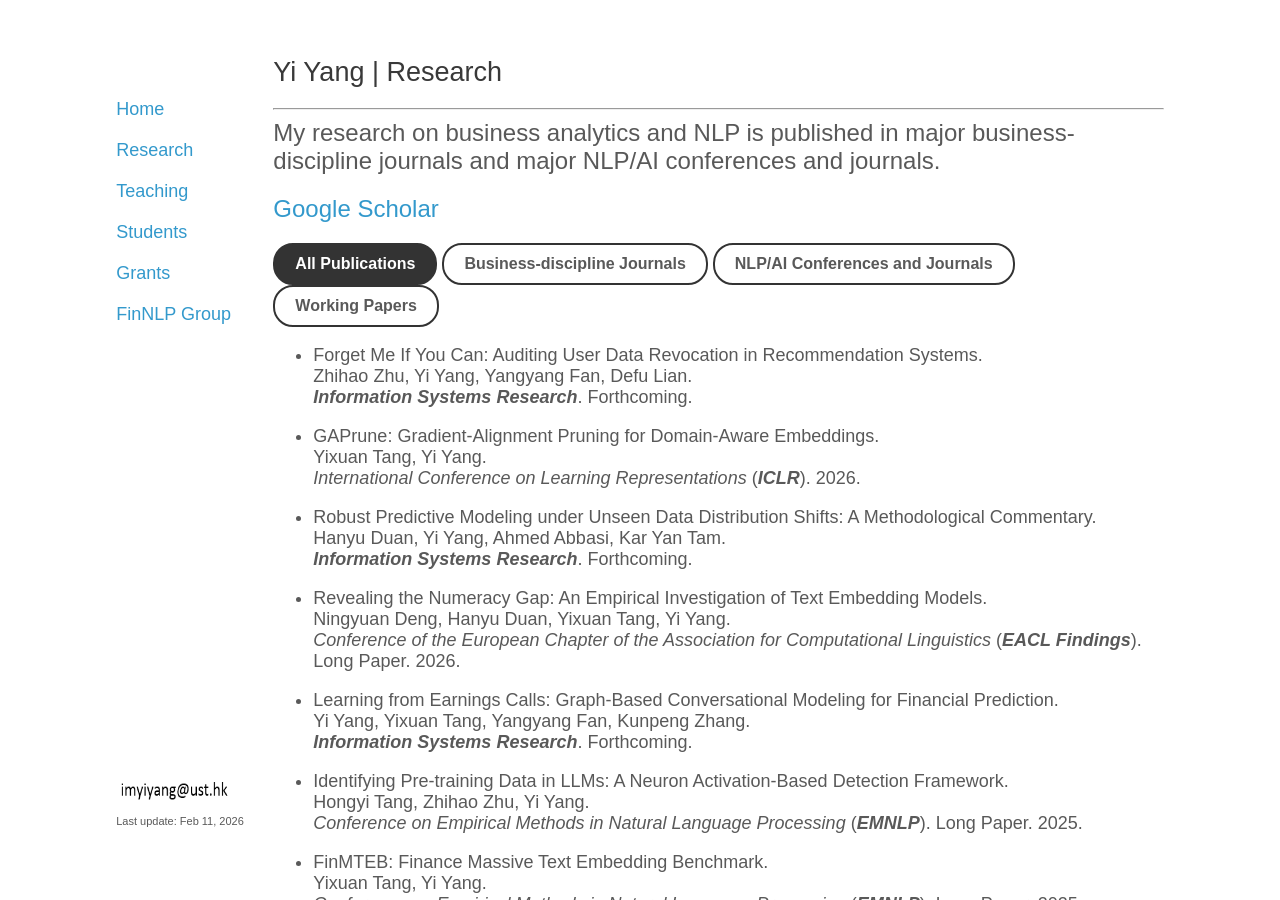
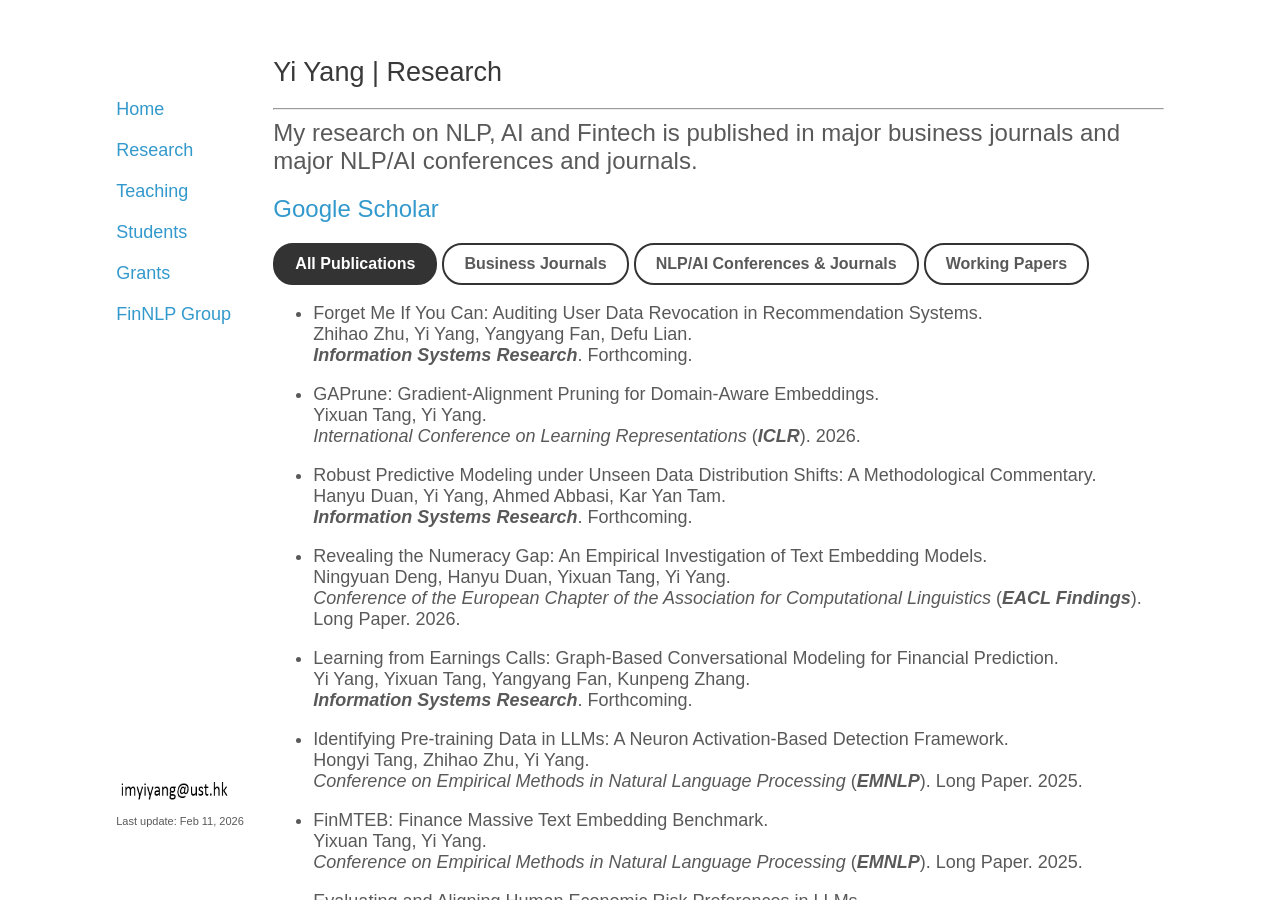
Before and after one commit to yya518/yya518.github.io, a Jekyll site: the page built from research.md, in a window 1280 px wide and 900 px high. Built offline with Jekyll 4.4.1, drawn with Linux system fonts in a browser that asks for light colours.

Commit message:
update button

```diff
--- a/_includes/publication-buttons.html
+++ b/_includes/publication-buttons.html
@@ -1,6 +1,6 @@
 <div id="tabs">
   <button id="all">All Publications</button>
-  <button id="business">Business-discipline Journals</button>
-  <button id="nlp">NLP/AI Conferences and Journals</button>
+  <button id="business">Business Journals</button>
+  <button id="nlp">NLP/AI Conferences & Journals</button>
   <button id="working">Working Papers</button>
 </div>
--- a/research.md
+++ b/research.md
@@ -8,7 +8,7 @@ title: research
 
 * * *
 
-<span style="font-size:24px;"> My research on business analytics and NLP is published in major business-discipline journals and major NLP/AI conferences and journals.</span>
+<span style="font-size:24px;"> My research on NLP, AI and Fintech is published in major business journals and major NLP/AI conferences and journals.</span>
 
 <span style="font-size:24px;">
 [Google Scholar](https://scholar.google.com/citations?user=Prh_dHkAAAAJ)
```
